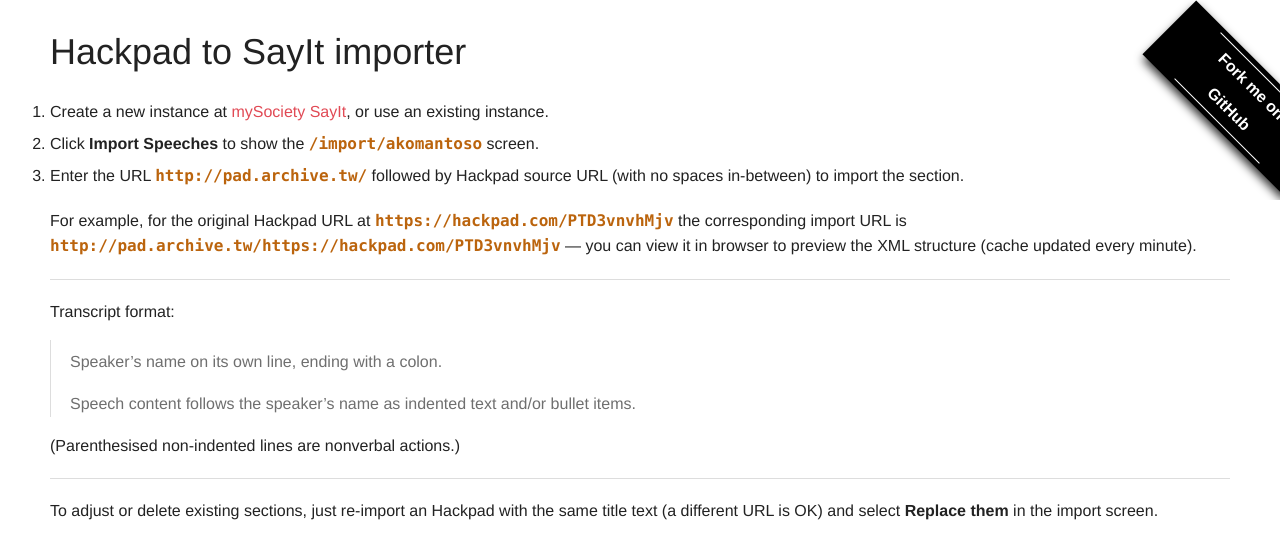
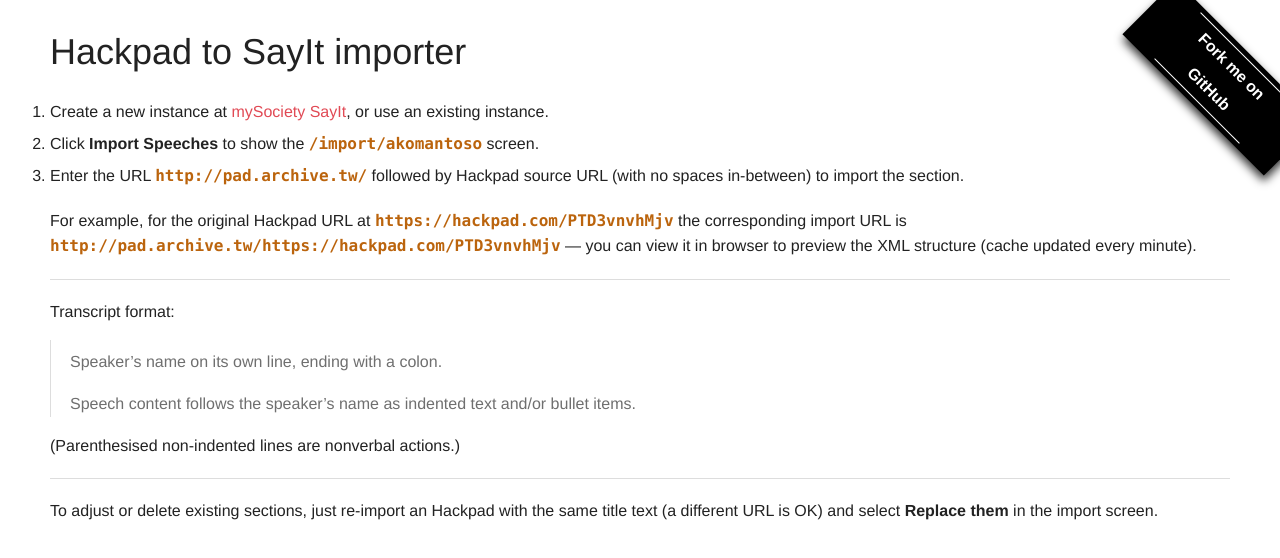
Before and after one commit to audreyt/pad2an, a website: page index.html in a window 1280 px wide. Drawn offline with Linux system fonts and the light colour scheme.

```diff
--- a/index.html
+++ b/index.html
@@ -9,7 +9,7 @@
 </style></head>
 </head>
 <body>
-<style>#forkongithub a{background:#000;color:#fff;text-decoration:none;font-family:arial,sans-serif;text-align:center;font-weight:bold;padding:5px 40px;font-size:1rem;line-height:2rem;position:relative;transition:0.5s;}#forkongithub a:hover{background:#c11;color:#fff;}#forkongithub a::before,#forkongithub a::after{content:"";width:100%;display:block;:absolute;top:1px;left:0;height:1px;background:#fff;}#forkongithub a::after{bottom:1px;top:auto;}@media screen and (min-width:800px){#forkongithub{position:absolute;display:block;top:0;right:0;width:200px;overflow:hidden;height:200px;z-index:9999;}#forkongithub a{width:200px;position:absolute;top:60px;right:-60px;transform:rotate(45deg);-webkit-transform:rotate(45deg);-ms-transform:rotate(45deg);-moz-transform:rotate(45deg);-o-transform:rotate(45deg);box-shadow:4px 4px 10px rgba(0,0,0,0.8);}}</style><span id="forkongithub"><a href="https://github.com/audreyt/pad2an">Fork me on GitHub</a></span>
+<style>#forkongithub a{background:#000;color:#fff;text-decoration:none;font-family:arial,sans-serif;text-align:center;font-weight:bold;padding:5px 40px;font-size:1rem;line-height:2rem;position:relative;transition:0.5s;}#forkongithub a:hover{background:#c11;color:#fff;}#forkongithub a::before,#forkongithub a::after{content:"";width:100%;display:block;:absolute;top:1px;left:0;height:1px;background:#fff;}#forkongithub a::after{bottom:1px;top:auto;}@media screen and (min-width:800px){#forkongithub{position:absolute;display:block;top:0;right:0;width:200px;overflow:hidden;height:200px;z-index:9999;}#forkongithub a{width:200px;position:absolute;top:40px;right:-40px;transform:rotate(45deg);-webkit-transform:rotate(45deg);-ms-transform:rotate(45deg);-moz-transform:rotate(45deg);-o-transform:rotate(45deg);box-shadow:4px 4px 10px rgba(0,0,0,0.8);}}</style><span id="forkongithub"><a href="https://github.com/audreyt/pad2an">Fork me on GitHub</a></span>
 <h1>Hackpad to SayIt importer</h1>
 <ol>
 <li>Create a new instance at <a href="http://sayit.mysociety.org/instances/add">mySociety SayIt</a>, or use an existing instance.</li>
```
Also changed, not shown: 1 other file.
